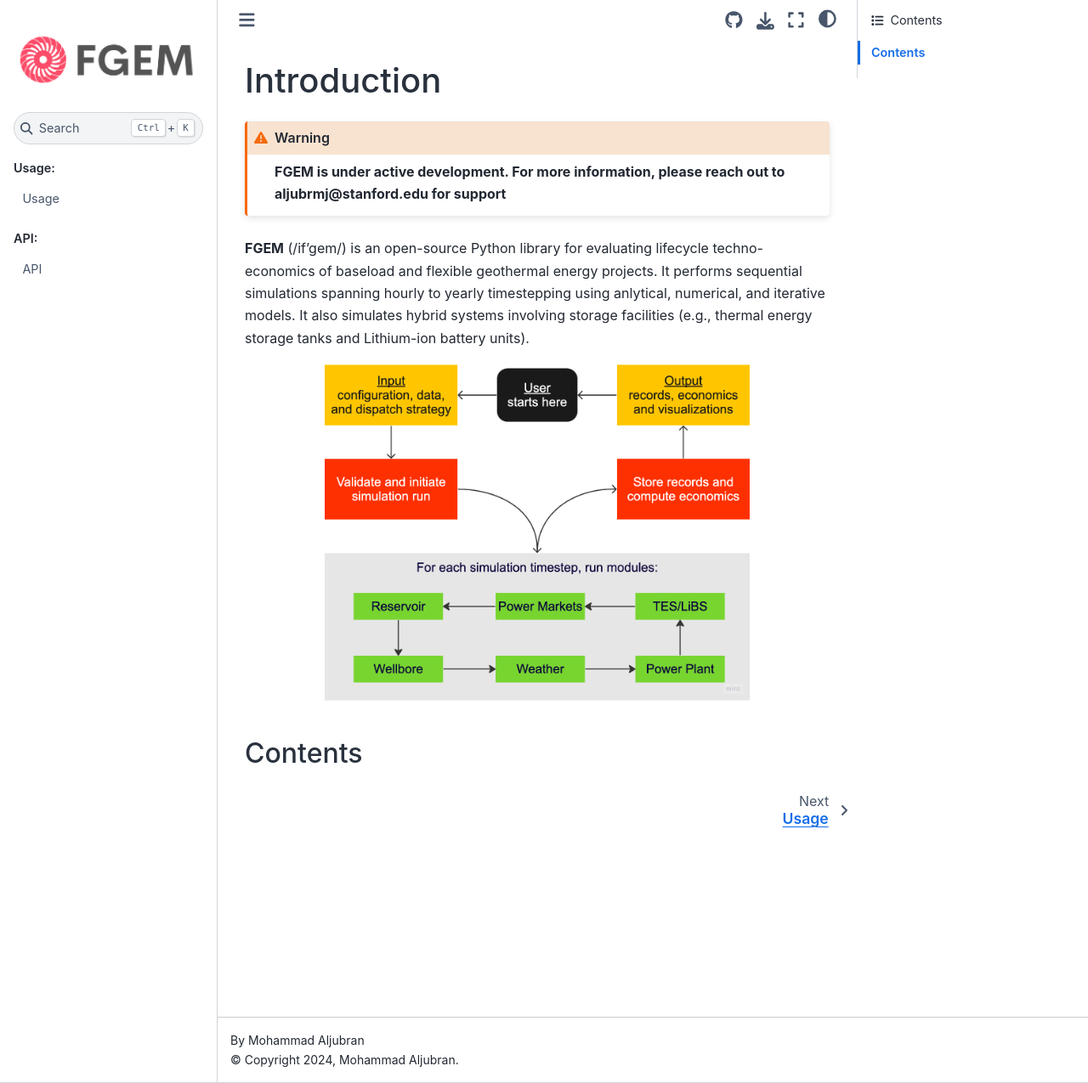
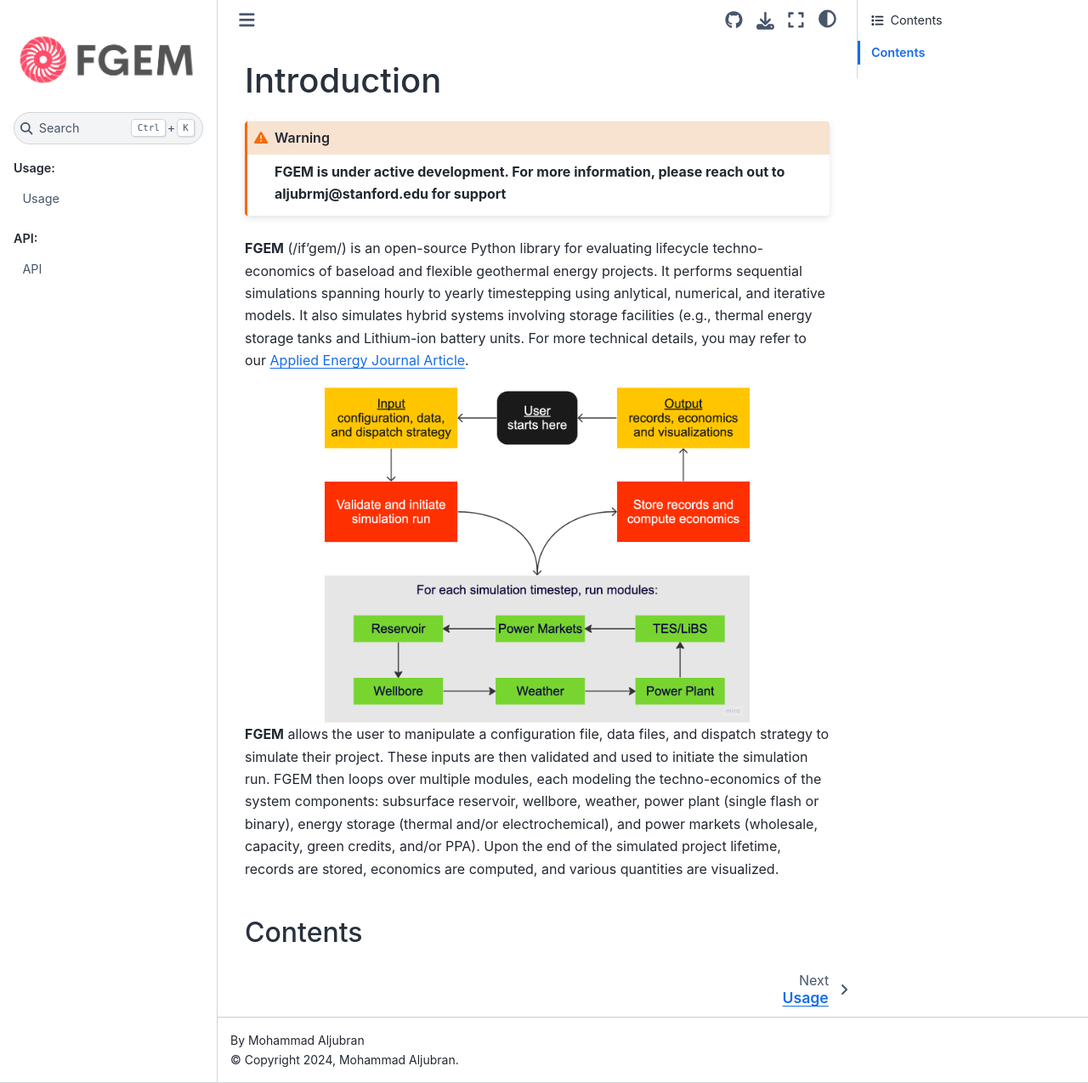
Before and after one commit to tahayehia1995/FGEM, a Sphinx documentation site: the page built from docs/source/index.md, in a window 1280 px wide and 1275 px high. Shown: the whole window at 85% size. Built offline with Sphinx 7.4.7 and the Sphinx Book theme 1.1.4, drawn with Linux system fonts in a browser that asks for light colours.

Commit message:
Update index.md

````diff
--- a/docs/source/index.md
+++ b/docs/source/index.md
@@ -4,13 +4,13 @@
 **FGEM is under active development. For more information, please reach out to aljubrmj@stanford.edu for support**
 ```
 
-**FGEM** (/if'gem/) is an open-source Python library for evaluating lifecycle techno-economics of baseload and flexible geothermal energy projects. It performs sequential simulations spanning hourly to yearly timestepping using anlytical, numerical, and iterative models. It also simulates hybrid systems involving storage facilities (e.g., thermal energy storage tanks and Lithium-ion battery units).
+**FGEM** (/if'gem/) is an open-source Python library for evaluating lifecycle techno-economics of baseload and flexible geothermal energy projects. It performs sequential simulations spanning hourly to yearly timestepping using anlytical, numerical, and iterative models. It also simulates hybrid systems involving storage facilities (e.g., thermal energy storage tanks and Lithium-ion battery units. For more technical details, you may refer to our [Applied Energy Journal Article](https://doi.org/10.1016/j.apenergy.2023.122125).
 
 <div align="center">
   <img src="_static/flowchart.png" alt="logo" width="500" height="auto" />
 </div>
 
-
+**FGEM** allows the user to manipulate a configuration file, data files, and dispatch strategy to simulate their project. These inputs are then validated and used to initiate the simulation run. FGEM then loops over multiple modules, each modeling the techno-economics of the system components: subsurface reservoir, wellbore, weather, power plant (single flash or binary), energy storage (thermal and/or electrochemical), and power markets (wholesale, capacity, green credits, and/or PPA). Upon the end of the simulated project lifetime, records are stored, economics are computed, and various quantities are visualized.
 
 Contents
 --------
````
